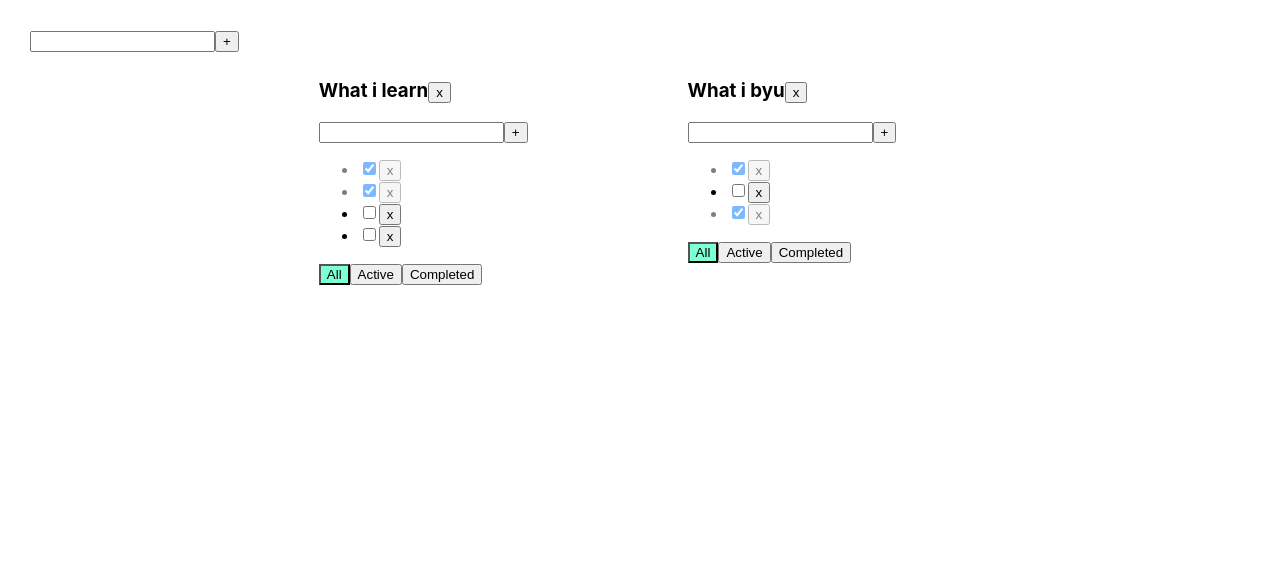
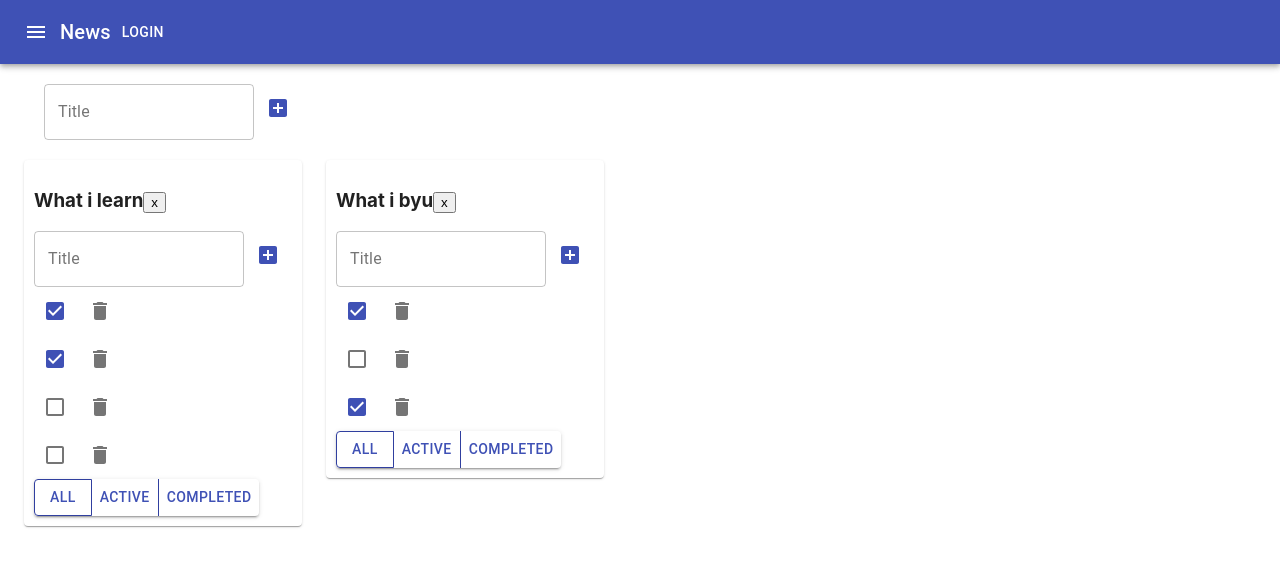
Before and after one commit to Chester7777/NewTodolistHomWork, a React (Create React App) app: page / in a window 1280 px wide. Shown: the top 566 px of the page. Built offline with nearby package versions, Linux system fonts and the light colour scheme.

Commit message:
newMyHomeTodolist

```diff
--- a/package.json
+++ b/package.json
@@ -3,6 +3,8 @@
   "version": "0.1.0",
   "private": true,
   "dependencies": {
+    "@material-ui/core": "^4.11.3",
+    "@material-ui/icons": "^4.11.2",
     "@testing-library/jest-dom": "^5.11.4",
     "@testing-library/react": "^11.1.0",
     "@testing-library/user-event": "^12.1.10",
--- a/src/AddItemForm.tsx
+++ b/src/AddItemForm.tsx
@@ -1,15 +1,18 @@
 import React, {ChangeEvent, KeyboardEvent, useState} from "react";
+import {Button, IconButton, TextField} from "@material-ui/core";
+import {AddBox} from "@material-ui/icons";
+
 
 type AddItemFormPropsType = {
     addItem: (title: string) => void
 }
 
-function AddItemForm (props: AddItemFormPropsType) {
-const [title, setTitle] = useState<string>("")
+function AddItemForm(props: AddItemFormPropsType) {
+    const [title, setTitle] = useState<string>("")
     const [error, setError] = useState<string | null>(null);
 
 
-    function addItem () {
+    function addItem() {
         if (title.trim() !== "") {
             props.addItem(title)
             setTitle("")
@@ -17,6 +20,7 @@
             setTitle("Title is required!")
         }
     }
+
     const onKeyPressHandler = (e: KeyboardEvent<HTMLInputElement>) => {
         setError(null);
         if (e.charCode === 13) {
@@ -27,16 +31,25 @@
 
     return (
         <div>
-            <input
-                type="text"
+            {/* eslint-disable-next-line react/jsx-no-undef */}
+            <TextField
+                // id="filled-multiline-flexible"
+                variant="outlined"
+                error={!!error}
                 value={title}
                 onChange={onChangeTitleHandler}
                 onKeyPress={onKeyPressHandler}
-                className={error ? "error" : ""}
+                label="Title"
+                helperText={error}
+                multiline
+                rowsMax={4}
             />
-            <button onClick={addItem}>+</button>
+            <IconButton color={"primary"} onClick={addItem}>
+                <AddBox/>
+            </IconButton>
+            {/*<Button variant="contained" size="small" color="primary" onClick={addItem}>+</Button>*/}
             <br/>
-            {error && <div className="error-message">{error}</div>}
+            {/*{error && <div className="error-message">{error}</div>}*/}
 
         </div>
     );
--- a/src/App.css
+++ b/src/App.css
@@ -1,25 +1,25 @@
-.App {
-    padding: 30px;
-    display: flex;
-}
+/*.App {*/
+/*    padding: 30px;*/
+/*    display: flex;*/
+/*}*/
 
-.App > div {
-    margin-right: 50px;
-}
+/*.App > div {*/
+/*    margin-right: 50px;*/
+/*}*/
 
-.error {
-    border: red 1px solid;
-}
+/*.error {*/
+/*    border: red 1px solid;*/
+/*}*/
 
-.error-message {
-    color: red;
-}
+/*.error-message {*/
+/*    color: red;*/
+/*}*/
 
-.active-filter {
-    background-color: aquamarine;
-}
+/*.active-filter {*/
+/*    background-color: aquamarine;*/
+/*}*/
 
-.is-done {
-  opacity: 0.5;
-    /*color: green;*/
-}
+/*.is-done {*/
+/*  opacity: 0.5;*/
+/*    !*color: green;*!*/
+/*}*/
--- a/src/App.tsx
+++ b/src/App.tsx
@@ -4,6 +4,8 @@
 import Todolist, {TaskType} from "./Todolist";
 import AddItemForm from "./AddItemForm";
 import EditableSpan from "./EditableSpan";
+import {AppBar, Button, Container, Grid, IconButton, Paper, Toolbar, Typography} from "@material-ui/core";
+import {Menu} from "@material-ui/icons";
 
 export type FilterValuesType = "all" | "active" | "completed"
 
@@ -96,9 +98,26 @@
 
     return (
         <div className="App">
-            <AddItemForm addItem={addTodolist} />
-            {todolists.map(tl => {
-                // <AddItemForm addItem={addTodolis} />
+            <AppBar position="static">
+                <Toolbar>
+                    <IconButton edge="start" color="inherit" aria-label="menu">
+                        <Menu/>
+                    </IconButton>
+                    <Typography variant="h6">
+                        News
+                    </Typography>
+                    <Button color="inherit">Login</Button>
+                </Toolbar>
+            </AppBar>
+
+            <Container fixed>
+                <Grid container style={{padding: "20px"}}>
+                    <AddItemForm addItem={addTodolist}/>
+                </Grid>
+                <Grid container spacing={3}>
+                    {
+                        todolists.map(tl => {
+                            // <AddItemForm addItem={addTodolist} />
 
                             let allTodolistTasks = tasks1[tl.id]
                             let tasksForTodolist = allTodolistTasks;
@@ -111,7 +130,9 @@
                                 tasksForTodolist = allTodolistTasks.filter(t => t.isDone === false)
                             }
 
-                return <Todolist
+                            return <Grid item>
+                                <Paper style={{padding: "10px"}}>
+                                    <Todolist
                                         key={tl.id}
                                         id={tl.id}
                                         tasks={tasksForTodolist}
@@ -125,8 +146,13 @@
                                         removeTodolist={removeTodolist}
                                         onClick={EditableSpan}
                                     />
-            })}
+                                </Paper>
+                            </Grid>
+                        })
+                    }
 
+                </Grid>
+            </Container>
         </div>
     );
 }
--- a/src/Todolist.tsx
+++ b/src/Todolist.tsx
@@ -1,7 +1,10 @@
-import React, {ChangeEvent, KeyboardEvent, useState} from "react";
+import React, {ChangeEvent} from "react";
 import {FilterValuesType} from "./App";
 import AddItemForm from "./AddItemForm";
 import {EditableSpanPropsType} from "./EditableSpan";
+import {Checkbox, FormControlLabel, IconButton, Button, ButtonGroup} from "@material-ui/core";
+import {Delete} from "@material-ui/icons";
+
 
 
 export type TaskType = {
@@ -22,8 +25,6 @@
     filterTask: FilterValuesType
     removeTodolist: (id: string) => void
     onClick: (props: EditableSpanPropsType) => void
-
-
 }
 
 const Todolist = (props: TodolistType) => {
@@ -44,38 +45,54 @@
                     <button onClick={onTodolistRemoveClickHandler}>x</button>
                 </h3>
                 <AddItemForm addItem={addTask} />
-                <ul>
+                <div>
                     {
                         props.tasks.map(t => {
                             const onClickHandler = () => props.resultTasks(t.id, props.id);
                             const onChangeHandler = (e: ChangeEvent<HTMLInputElement>) => props.changeTaskStatus(t.id, e.currentTarget.checked, props.id);
 
-                            return <li className={t.isDone ? "is-done" : ""}>
-                                <input
-                                    type="checkbox"
-                                    onChange={onChangeHandler}
-                                    checked={t.isDone}/>
+                            return <div className={t.isDone ? "is-done" : ""}>
 
-                                <button onClick={onClickHandler}>x</button>
-                            </li>
+                                        <Checkbox
+                                            checked={t.isDone}
+                                            color="primary"
+                                            onChange={onChangeHandler}
+                                            name="checkedB"
+                                        />
+
+                                {/*// <input*/}
+                                {/*//     type="checkbox"*/}
+                                {/*//     onChange={onChangeHandler}*/}
+                                {/*//     checked={t.isDone}/>*/}
+
+                                <IconButton aria-label="delete">
+                                    <Delete onClick={onClickHandler}/>
+                                </IconButton>
+
+                            </div>
                         })
                     }
-                </ul>
+                </div>
                 <div>
 
-                    <button
-                        className={props.filterTask === "all" ? "active-filter" : ""}
+                    <ButtonGroup variant="contained" color="primary" aria-label="contained primary button group">
+                    <Button
+                        variant={props.filter === "all" ? "outlined" : "text"}
+                        // className={props.filterTask === "all" ? "primary" : "secondary"}
                         onClick={onAllClickHandler}>All
-                    </button>
-                    <button
-                        className={props.filterTask === "active" ? "active-filter" : ""}
+                    </Button>
+                    <Button
+                        variant={props.filter === "active" ? "outlined" : "text"}
+                        // className={props.filterTask === "active" ? "active-filter" : ""}
                         onClick={onActiveClickHandler}>Active
-                    </button>
+                    </Button>
 
-                    <button
-                        className={props.filterTask === "completed" ? "active-filter" : ""}
+                    <Button
+                        variant={props.filter === "completed" ? "outlined" : "text"}
+                        // className={props.filterTask === "completed" ? "active-filter" : ""}
                         onClick={onCompletedClickHandler}>Completed
-                    </button>
+                    </Button>
+                </ButtonGroup>
                 </div>
             </div>
         </div>
```
Also changed, not shown: 2 other files (tests, documents, lock files or other folders). Lines whose indentation alone changed are shown as unchanged.
